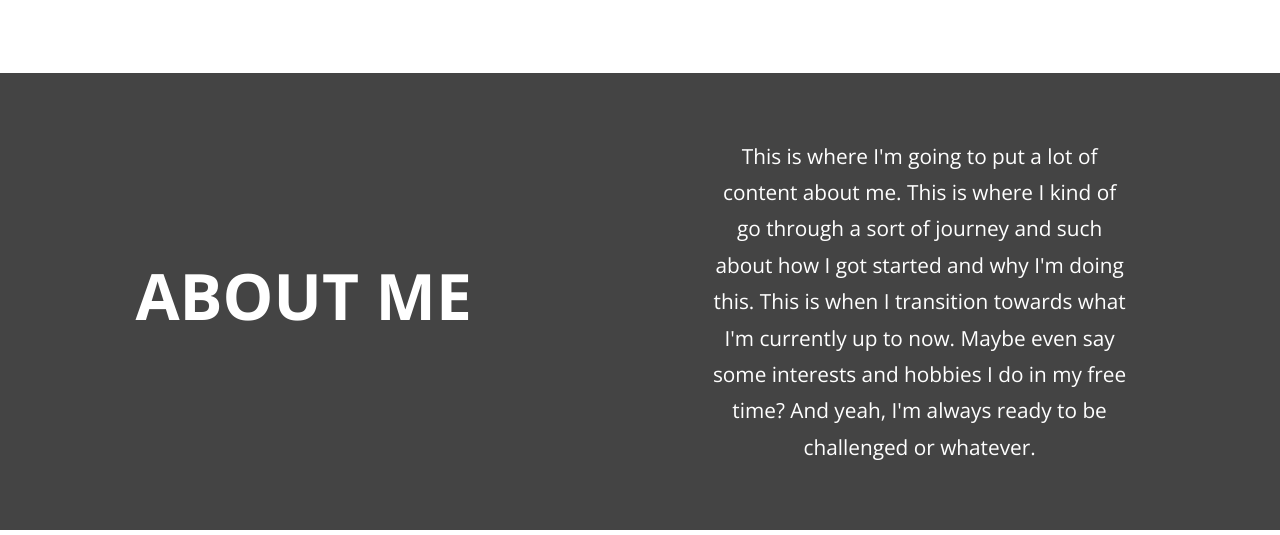
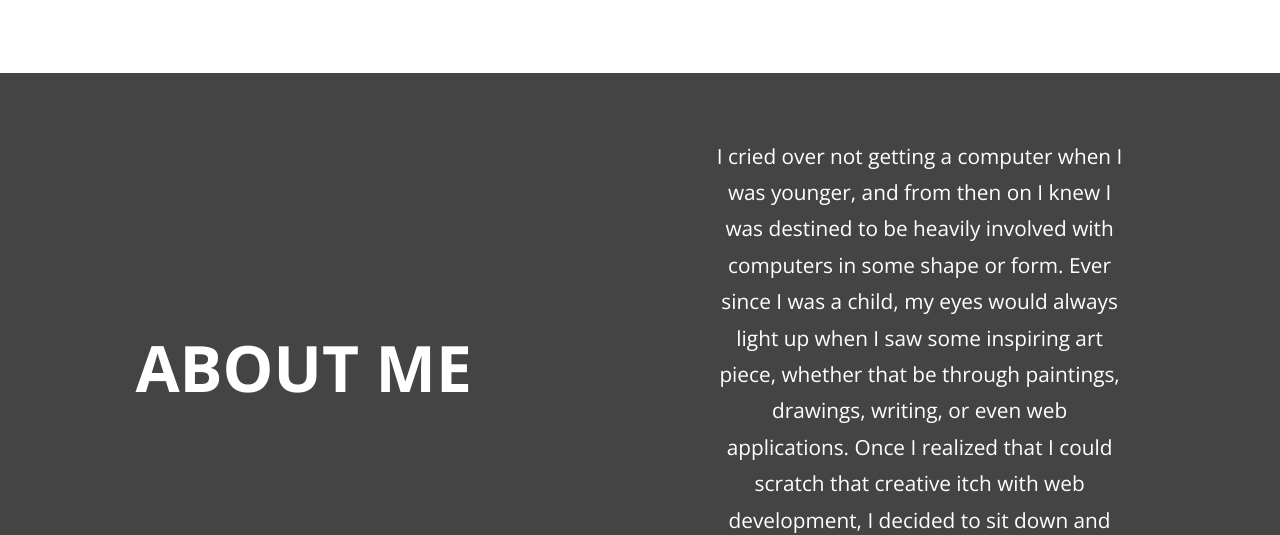
Before and after one commit to czcarrizales/react-portfolio, a React (Create React App) app: page / in a window 1280 px wide. Shown: the part 620-1155 px from the top of the page. Built offline with nearby package versions, Linux system fonts and the light colour scheme; the HTML template or start-up script is replaced by a standard one.

Commit message:
adding proper text to about me section

```diff
--- a/src/components/About.js
+++ b/src/components/About.js
@@ -5,7 +5,7 @@ export default function About() {
     return (
         <div className="about-container">
             <h2>ABOUT ME</h2>
-            <p>This is where I'm going to put a lot of content about me. This is where I kind of go through a sort of journey and such about how I got started and why I'm doing this. This is when I transition towards what I'm currently up to now. Maybe even say some interests and hobbies I do in my free time? And yeah, I'm always ready to be challenged or whatever.</p>
+            <p>I cried over not getting a computer when I was younger, and from then on I knew I was destined to be heavily involved with computers in some shape or form. Ever since I was a child, my eyes would always light up when I saw some inspiring art piece, whether that be through paintings, drawings, writing, or even web applications. Once I realized that I could scratch that creative itch with web development, I decided to sit down and put all I could into learning this craft. 25 years late, of course.</p>
         </div>
     )
 }
```
